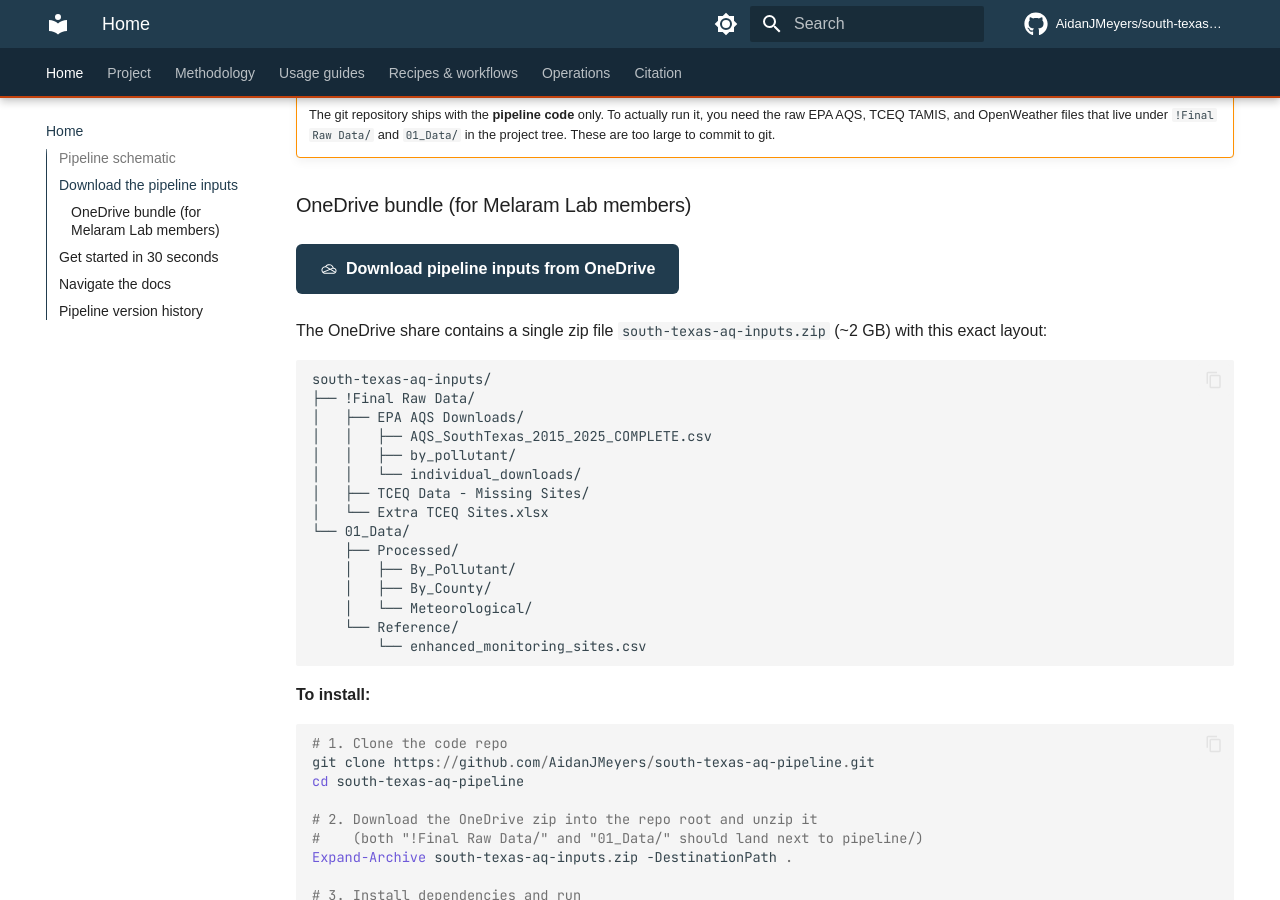
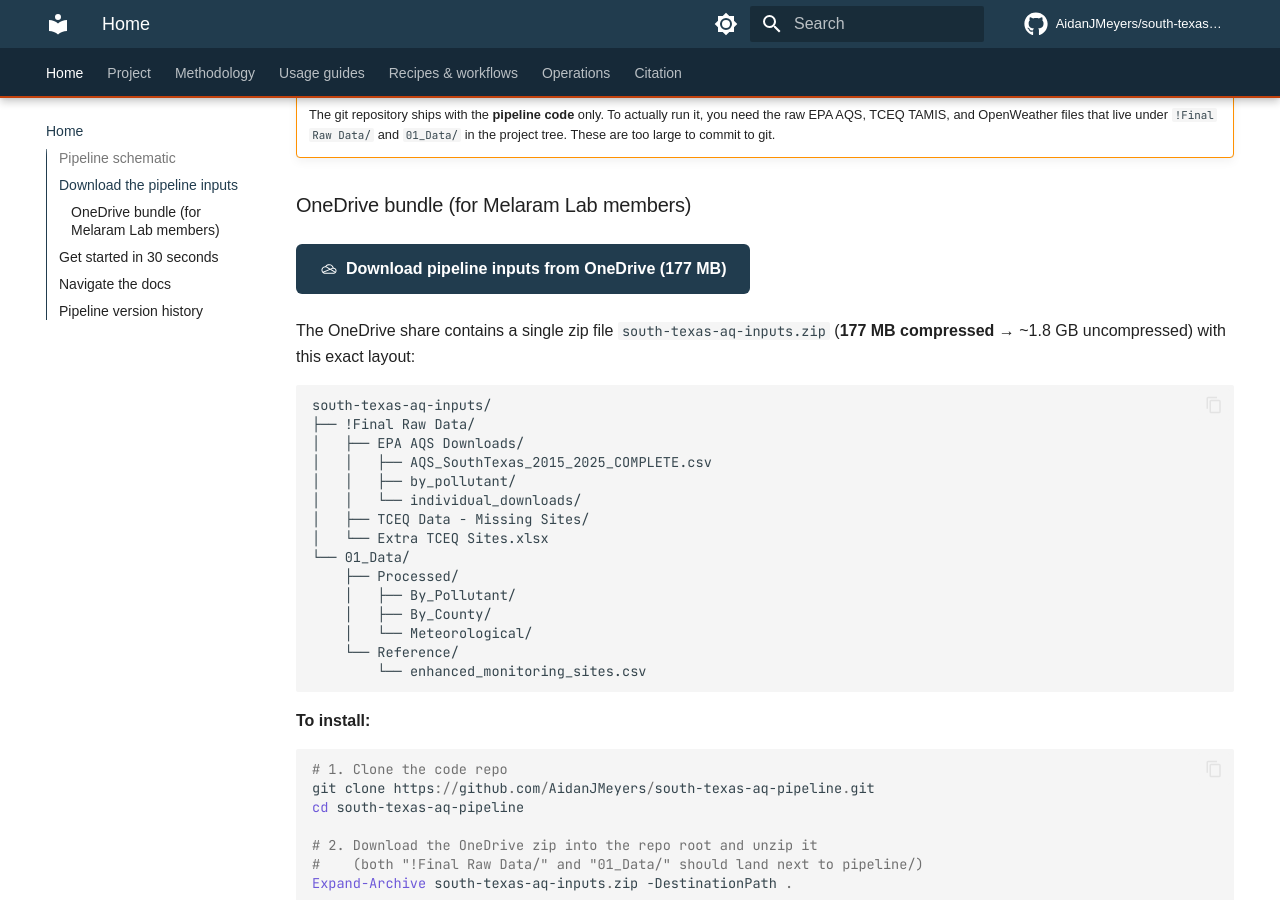
Before and after one commit to AidanJMeyers/south-texas-aq-pipeline, an MkDocs documentation site: the page built from pipeline/docs/index.md, in a window 1280 px wide and 900 px high, scrolled down 2112 px. Built offline with MkDocs 1.6.1 and Material for MkDocs 9.7.7, drawn with Linux system fonts in a browser that asks for light colours; some web fonts are replaced; comment, search, counter and statistics services are not loaded.

Commit message:
docs: wire up OneDrive download link for pipeline inputs bundle
Replaces the REPLACE_WITH_SHARE_LINK placeholder with the live
Melaram Lab SharePoint share URL:

https://melaramlab-my.sharepoint.com/:u:/p/coreteam/IQDdWC35UwcvQ52psdTLNknpAbxOhQ9RDX7GUhFESx4iYec

Bundle details:
- Compressed size: 177 MB (was ~1.8 GB uncompressed, 90% compression)
- Contains 47 files — the minimum set needed to run pipeline v0.3.4+
- Staging layout built by running Option A of the PUBLISHING plan
- Internal README.md explains every file, install steps, known quirks
- See PUBLISHING.md and docs/11_reproducibility.md for full flow

Co-Authored-By: Claude Opus 4.6 (1M context) <noreply@anthropic.com>

````diff
--- a/pipeline/docs/index.md
+++ b/pipeline/docs/index.md
@@ -106,12 +106,12 @@ flowchart TD
 
 ### OneDrive bundle (for Melaram Lab members)
 
-<a href="https://onedrive.live.com/REPLACE_WITH_SHARE_LINK" class="download-cta">
-  :material-microsoft-onedrive: Download pipeline inputs from OneDrive
+<a href="https://melaramlab-my.sharepoint.com/:u:/p/coreteam/IQDdWC35UwcvQ52psdTLNknpAbxOhQ9RDX7GUhFESx4iYec?e=xWfs2E" class="download-cta">
+  :material-microsoft-onedrive: Download pipeline inputs from OneDrive (177 MB)
 </a>
 
 The OneDrive share contains a single zip file `south-texas-aq-inputs.zip`
-(~2 GB) with this exact layout:
+(**177 MB compressed** → ~1.8 GB uncompressed) with this exact layout:
 
 ```
 south-texas-aq-inputs/
````
